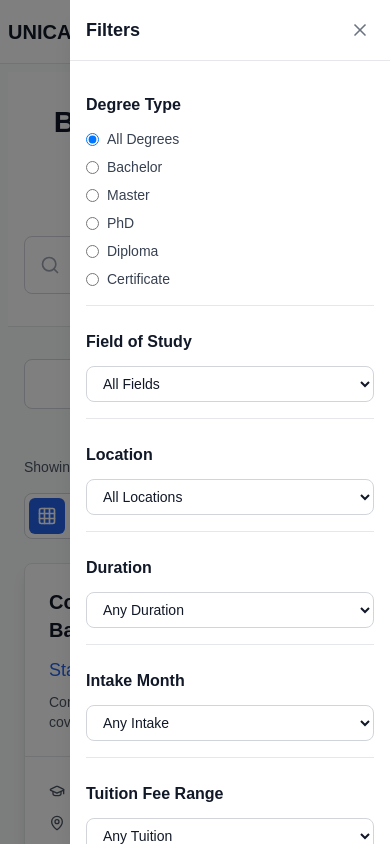
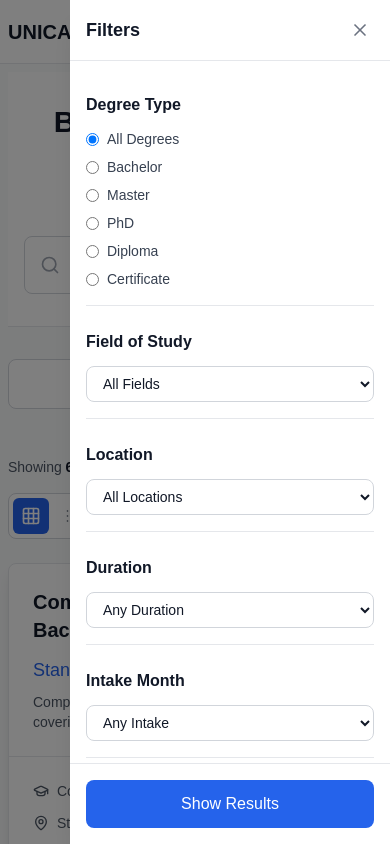
Before and after one commit to Tun95/my_unicamp, a React (Vite) app in the folder frontend_client/: page /courses in a window 390 px wide. Both pictures are taken after a click on the button "Filters". Shown: the top 844 px of the page. Built offline with nearby package versions, Linux system fonts and the light colour scheme; a web font is replaced by a local one.

Commit message:
FEAT: course list screen updated(client)

```diff
--- a/frontend_client/src/components/course/Courses.tsx
+++ b/frontend_client/src/components/course/list/Courses.tsx
@@ -2,10 +2,10 @@ import { useState, useMemo } from "react";
 import { Helmet } from "react-helmet-async";
 import { Grid, List } from "lucide-react";
 import CoursesFilter from "./sections/CoursesFilter";
-import CourseCard from "../../common/course card/CourseCard";
+import CourseCard from "../../../common/course card/CourseCard";
 import CoursesHeader from "./sections/CoursesHeader";
-import { Course, CourseFilters } from "../../types/course/course";
-import { dummyCourses } from "../../data/dummyCourses";
+import { Course, CourseFilters } from "../../../types/course/course";
+import { dummyCourses } from "../../../data/dummyCourses";
 
 type ViewMode = "grid" | "list";
 
@@ -88,7 +88,7 @@ const Courses = () => {
           resultsCount={filteredCourses.length}
         />
 
-        <div className="container mx-auto px-8 max-900px:px-4 py-8">
+        <div className="container mx-auto px-8 max-900px:px-4 py-8 max-480px:px-0 ">
           <div className="flex flex-col lg:flex-row gap-8">
             {/* Sidebar Filters */}
             <div className="lg:w-80 flex-shrink-0">
--- a/frontend_client/src/components/course/sections/CoursesFilter.tsx
+++ b/frontend_client/src/components/course/list/sections/CoursesFilter.tsx
@@ -1,6 +1,7 @@
 import { Filter, X } from "lucide-react";
-import { useState } from "react";
-import { CourseFilters } from "../../../types/course/course";
+import { useState, useRef } from "react";
+import { CourseFilters } from "../../../../types/course/course";
+import { useClickOutside } from "../../../../custom hooks/Hooks";
 
 interface CoursesFilterProps {
   filters: CourseFilters;
@@ -16,6 +17,14 @@ const CoursesFilter = ({
   hasActiveFilters,
 }: CoursesFilterProps) => {
   const [isMobileFiltersOpen, setIsMobileFiltersOpen] = useState(false);
+  const mobileFiltersRef = useRef<HTMLDivElement>(null);
+
+  // Close mobile filters when clicking outside
+  useClickOutside(mobileFiltersRef, () => {
+    if (isMobileFiltersOpen) {
+      setIsMobileFiltersOpen(false);
+    }
+  });
 
   const filterOptions = {
     degree_type: [
@@ -271,8 +280,18 @@ const CoursesFilter = ({
 
       {/* Mobile Filters Overlay */}
       {isMobileFiltersOpen && (
-        <div className="fixed inset-0 bg-black bg-opacity-50 z-50 lg:hidden">
-          <div className="absolute right-0 top-0 h-full w-80 bg-white dark:bg-gray-800 shadow-xl overflow-y-auto">
+        <div
+          className="fixed inset-0 bg-black bg-opacity-50 z-50 lg:hidden"
+          onClick={() => setIsMobileFiltersOpen(false)}
+        >
+          {/* Filter Drawer */}
+          <div
+            ref={mobileFiltersRef}
+            className="absolute right-0 top-0 h-full w-80 bg-white dark:bg-gray-800 shadow-xl transform transition-transform duration-300 ease-in-out flex flex-col"
+            onClick={(e) => e.stopPropagation()}
+          >
+            {/* Header - Fixed */}
+            <div className="flex-shrink-0">
               <div className="p-4 border-b border-gray-200 dark:border-gray-700">
                 <div className="flex justify-between items-center">
                   <h2 className="text-lg font-semibold text-gray-900 dark:text-white">
@@ -280,15 +299,26 @@ const CoursesFilter = ({
                   </h2>
                   <button
                     onClick={() => setIsMobileFiltersOpen(false)}
-                  className="p-1 text-gray-500 hover:text-gray-700 dark:hover:text-gray-300"
+                    className="p-1 text-gray-500 hover:text-gray-700 dark:hover:text-gray-300 transition-colors"
+                    aria-label="Close filters"
                   >
                     <X size={20} />
                   </button>
                 </div>
               </div>
-            <div className="p-4">
+            </div>
+
+            {/* Content - Scrollable */}
+            <div className="flex-1 overflow-y-auto">
+              <div className="p-4 pb-0">
                 <FilterContent />
-              <div className="mt-6 space-y-3">
+              </div>
+            </div>
+
+            {/* Footer - Fixed */}
+            <div className="flex-shrink-0">
+              <div className="p-4 border-t border-gray-200 dark:border-gray-700 bg-white dark:bg-gray-800">
+                <div className="space-y-3">
                   <button
                     onClick={() => setIsMobileFiltersOpen(false)}
                     className="w-full bg-blue-600 hover:bg-blue-700 text-white py-3 rounded-lg font-medium transition-colors"
@@ -310,6 +340,7 @@ const CoursesFilter = ({
               </div>
             </div>
           </div>
+        </div>
       )}
     </>
   );
--- a/frontend_client/src/custom hooks/Hooks.ts
+++ b/frontend_client/src/custom hooks/Hooks.ts
@@ -1,5 +1,5 @@
 // Hooks.ts
-import { useContext } from "react";
+import { RefObject, useContext, useEffect } from "react";
 import { ThemeContextType } from "../types/theme/theme-types";
 import { ThemeContext } from "../context/ThemeContext";
 import { SearchContext, SearchContextType } from "../context/Context";
@@ -19,3 +19,22 @@ export const useSearch = (): SearchContextType => {
   }
   return context;
 };
+
+export const useClickOutside = (
+  ref: RefObject<HTMLElement | null>,
+  callback: () => void
+): void => {
+  useEffect(() => {
+    const handleClick = (event: MouseEvent) => {
+      if (ref.current && !ref.current.contains(event.target as Node)) {
+        callback();
+      }
+    };
+
+    document.addEventListener("mousedown", handleClick);
+
+    return () => {
+      document.removeEventListener("mousedown", handleClick);
+    };
+  }, [ref, callback]);
+};
--- a/frontend_client/src/screens/coursescreen/CourseScreen.tsx
+++ b/frontend_client/src/screens/coursescreen/CourseScreen.tsx
@@ -1,6 +1,6 @@
 import { Helmet } from "react-helmet-async";
 import Navbar from "../../common/navbar/Navbar";
-import Courses from "../../components/course/Courses";
+import Courses from "../../components/course/list/Courses";
 
 function CourseScreen() {
   return (
```
Also changed, not shown: frontend_client/src/components/course/list/sections/CoursesHeader.tsx (renamed from frontend_client/src/components/course/sections/CoursesHeader.tsx). Lines whose indentation alone changed are shown as unchanged.
